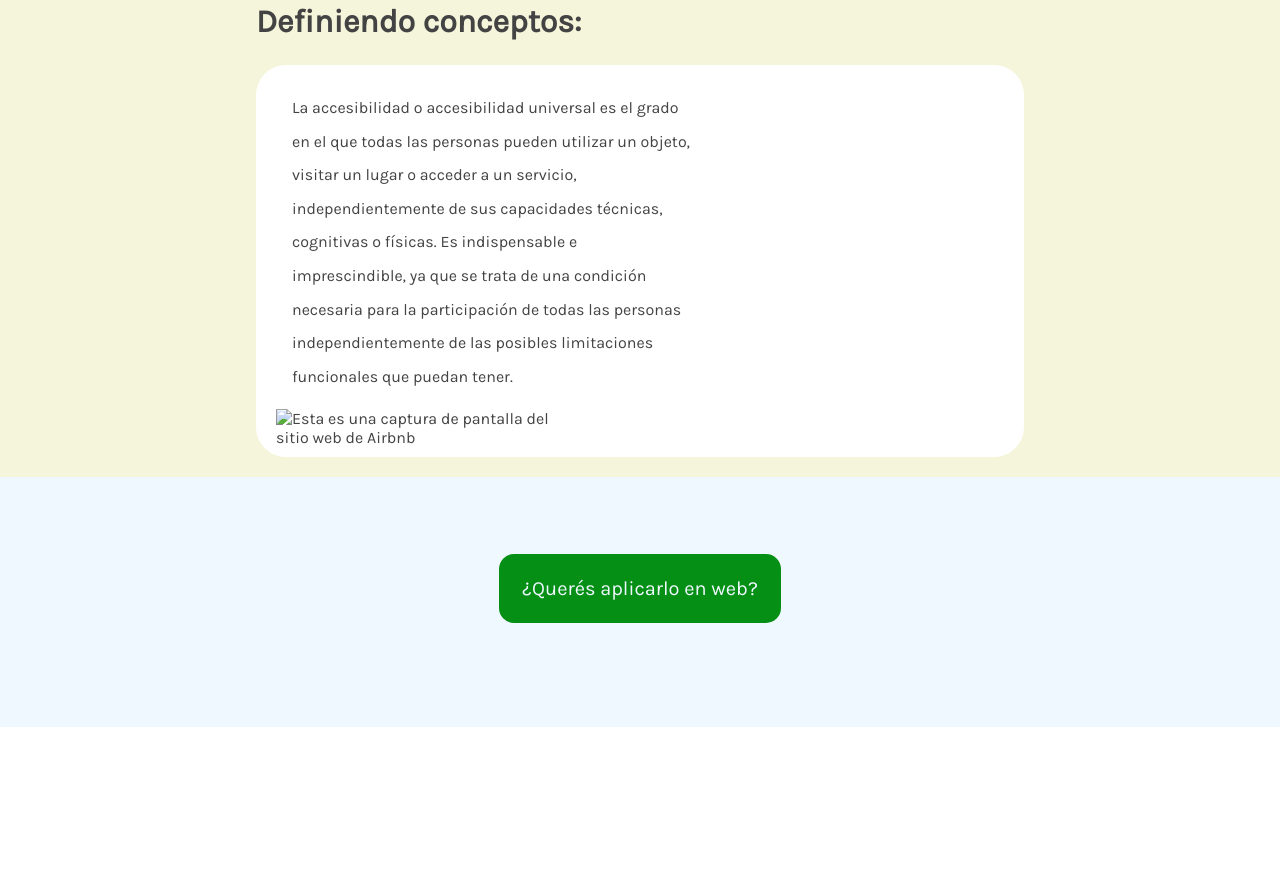
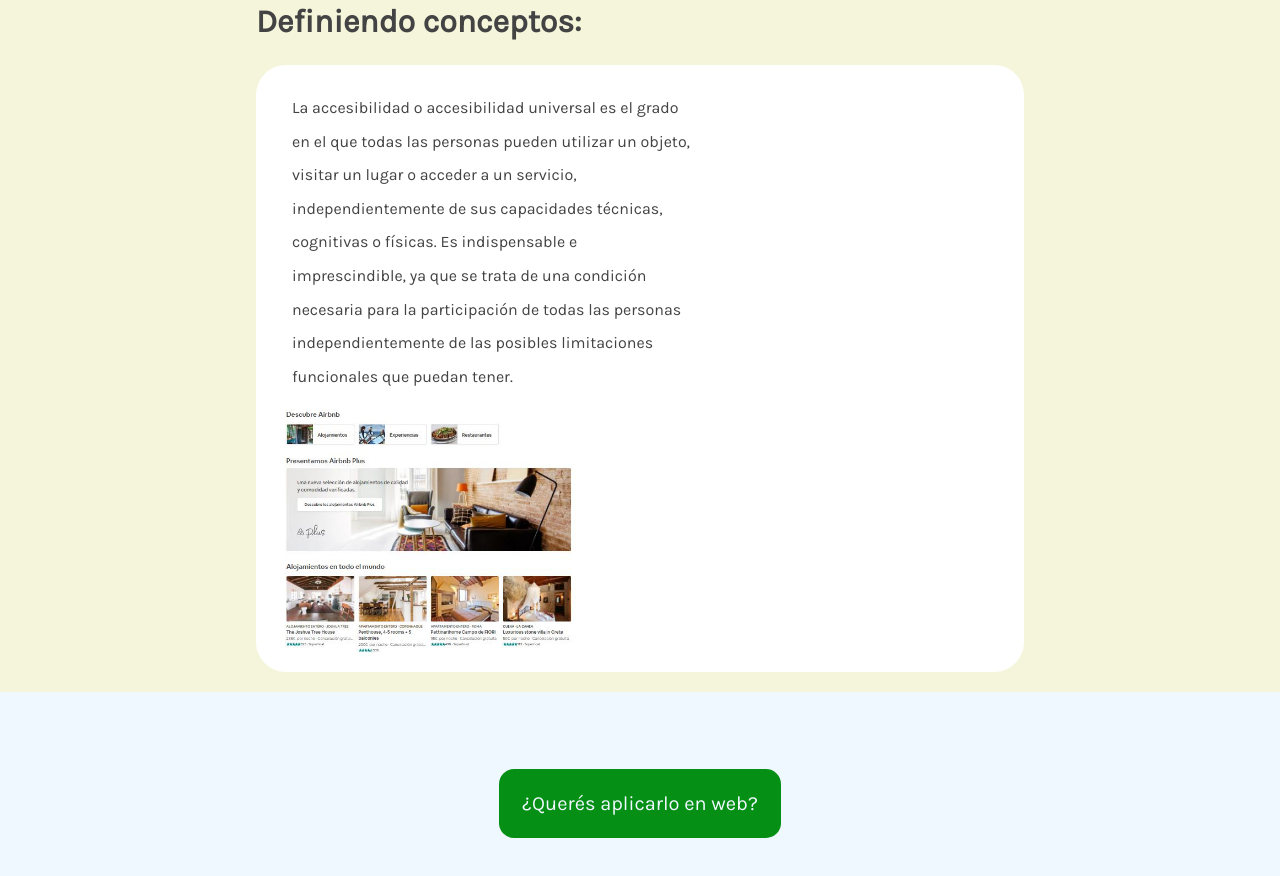
Before and after one commit to G4-WebCETAV/Accesibilidad, a plain HTML site: page index.html in a window 1280 px wide. Shown: the part 947-1823 px from the top of the page. Before the commit the page ends 1674 px from the top, so only its background shows below. Drawn offline with Linux system fonts and the light colour scheme.

Commit message:
Add files via upload

```diff
--- a/index.html
+++ b/index.html
@@ -31,7 +31,7 @@
                         limitaciones funcionales que puedan tener.
 
                     </p>
-                    <img src="images/capturita.png" alt="Esta es una captura de pantalla del sitio web de Airbnb">
+                    <img src="images/capturita.jpg" alt="Esta es una captura de pantalla del sitio web de Airbnb">
                 </div>
             </div>
         </section>
```
Also changed, not shown: images/capturita.jpg (added), 1 other file.
